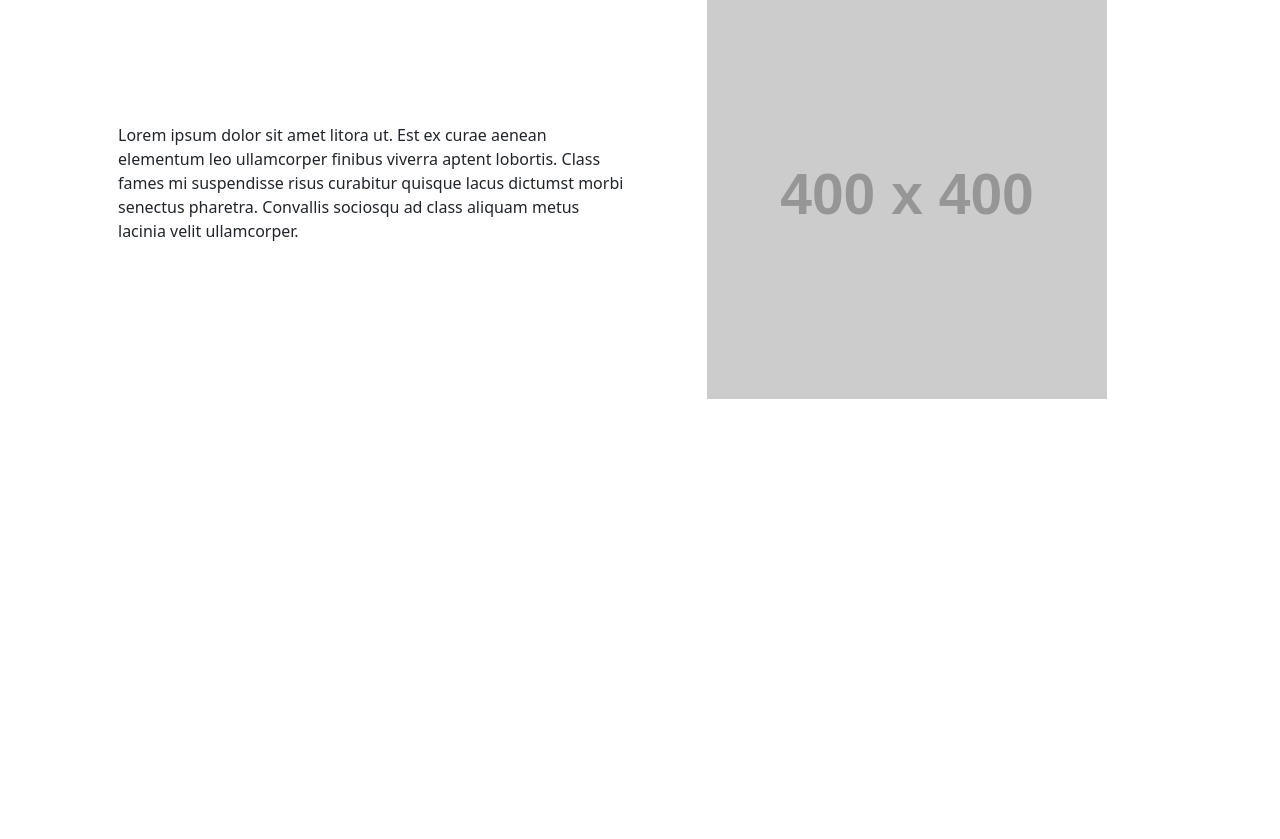
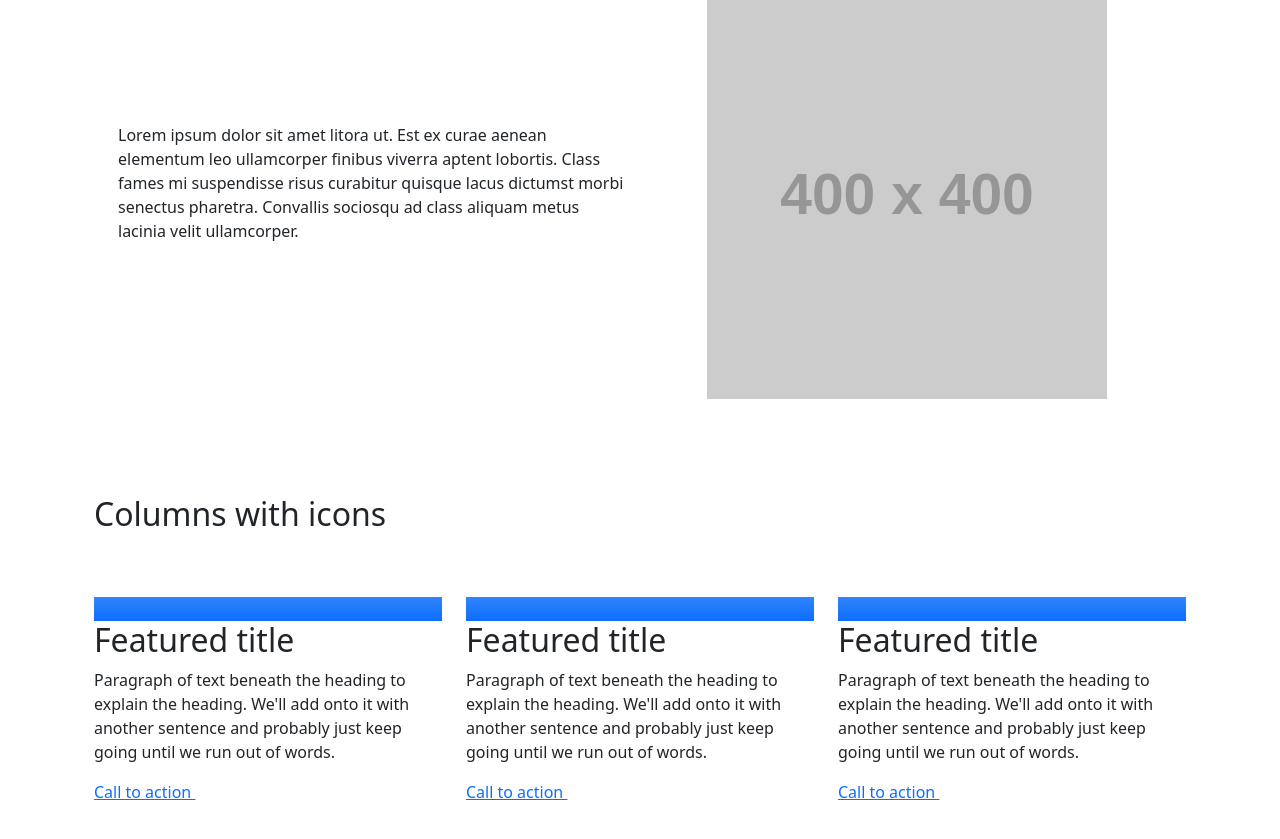
Before and after one commit to naaman10/template, a Jekyll site: the page built from index.markdown, in a window 1280 px wide and 900 px high, scrolled down 601 px. Shown: the top 839 px of the window. Built offline with Jekyll 4.4.1, drawn with Linux system fonts in a browser that asks for light colours; nearby versions of some CDN libraries; before the commit the page ends 1048 px from its top, so only the background shows below that.

Commit message:
cardfeature

```diff
--- /dev/null
+++ b/_includes/_blocks/card-feature.html
@@ -0,0 +1,38 @@
+<div class="container px-4 py-5">
+    <h2 class="pb-2">Columns with icons</h2>
+    <div class="row g-4 py-5 row-cols-1 row-cols-lg-3">
+      <div class="feature col">
+        <div class="feature-icon bg-primary bg-gradient">
+          <svg class="bi" width="1em" height="1em"><use xlink:href="#collection"></use></svg>
+        </div>
+        <h2>Featured title</h2>
+        <p>Paragraph of text beneath the heading to explain the heading. We'll add onto it with another sentence and probably just keep going until we run out of words.</p>
+        <a href="#" class="icon-link">
+          Call to action
+          <svg class="bi" width="1em" height="1em"><use xlink:href="#chevron-right"></use></svg>
+        </a>
+      </div>
+      <div class="feature col">
+        <div class="feature-icon bg-primary bg-gradient">
+          <svg class="bi" width="1em" height="1em"><use xlink:href="#people-circle"></use></svg>
+        </div>
+        <h2>Featured title</h2>
+        <p>Paragraph of text beneath the heading to explain the heading. We'll add onto it with another sentence and probably just keep going until we run out of words.</p>
+        <a href="#" class="icon-link">
+          Call to action
+          <svg class="bi" width="1em" height="1em"><use xlink:href="#chevron-right"></use></svg>
+        </a>
+      </div>
+      <div class="feature col">
+        <div class="feature-icon bg-primary bg-gradient">
+          <svg class="bi" width="1em" height="1em"><use xlink:href="#toggles2"></use></svg>
+        </div>
+        <h2>Featured title</h2>
+        <p>Paragraph of text beneath the heading to explain the heading. We'll add onto it with another sentence and probably just keep going until we run out of words.</p>
+        <a href="#" class="icon-link">
+          Call to action
+          <svg class="bi" width="1em" height="1em"><use xlink:href="#chevron-right"></use></svg>
+        </a>
+      </div>
+    </div>
+  </div>
--- a/_includes/_blocks/feature.html
+++ b/_includes/_blocks/media-feature.html
@@ -11,7 +11,7 @@
                 {% if section.body_text %}{{ section.body_text | markdownify }}{% endif %}
                 {{ if section.cta }}
                 <div class="featureCTA">
-                    <a href="{{ section.cta.url }}" class="btn btn-{% case section.cta.type %}{% when "Primary Solid" %}primary{% when "Secondary Solid" %}secondary{% when "Primary Outline" %}outline-primary{% when "Secondary Outline" %}outline-secondary{% endcase %}">{{ section.cta.cta_label }}</a>
+                    <a href="{{ section.cta.url }}" class="btn btn-{% case section.cta.type %}{% when "Primary Solid" %}primary{% when "Secondary Solid" %}secondary{% when "Primary Outline" %}outline-primary{% when "Secondary Outline" %}outline-secondary{% endcase %}" {% if section.cta.new_tab %}target="_blank"{% endif %}>{{ section.cta.cta_label }}</a>
                 </div>
                 {{ endif }}
             </div>
--- a/_layouts/page-builder.html
+++ b/_layouts/page-builder.html
@@ -4,8 +4,10 @@ layout: default
 
 {% for section in page.page_blocks %}
   {% if section.template == "content-feature" %}
-    {% include _blocks/feature.html %}
+    {% include _blocks/media-feature.html %}
   {% elsif section.template == "image-right-dark" %}
     {% include _blocks/image_right_dark.html %}
   {% endif %}
 {%endfor%}
+
+{% include _blocks/card-feature.html %}
```
